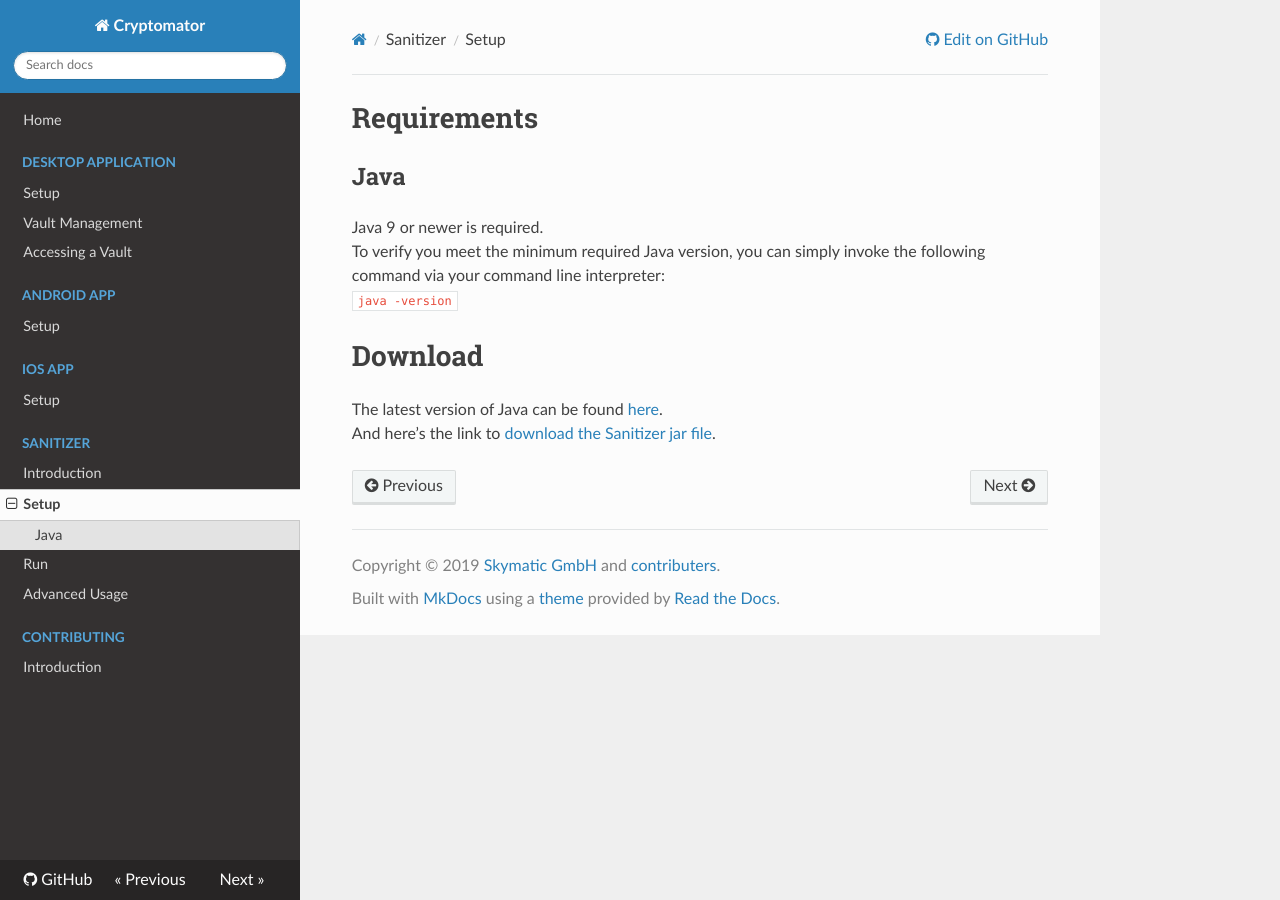
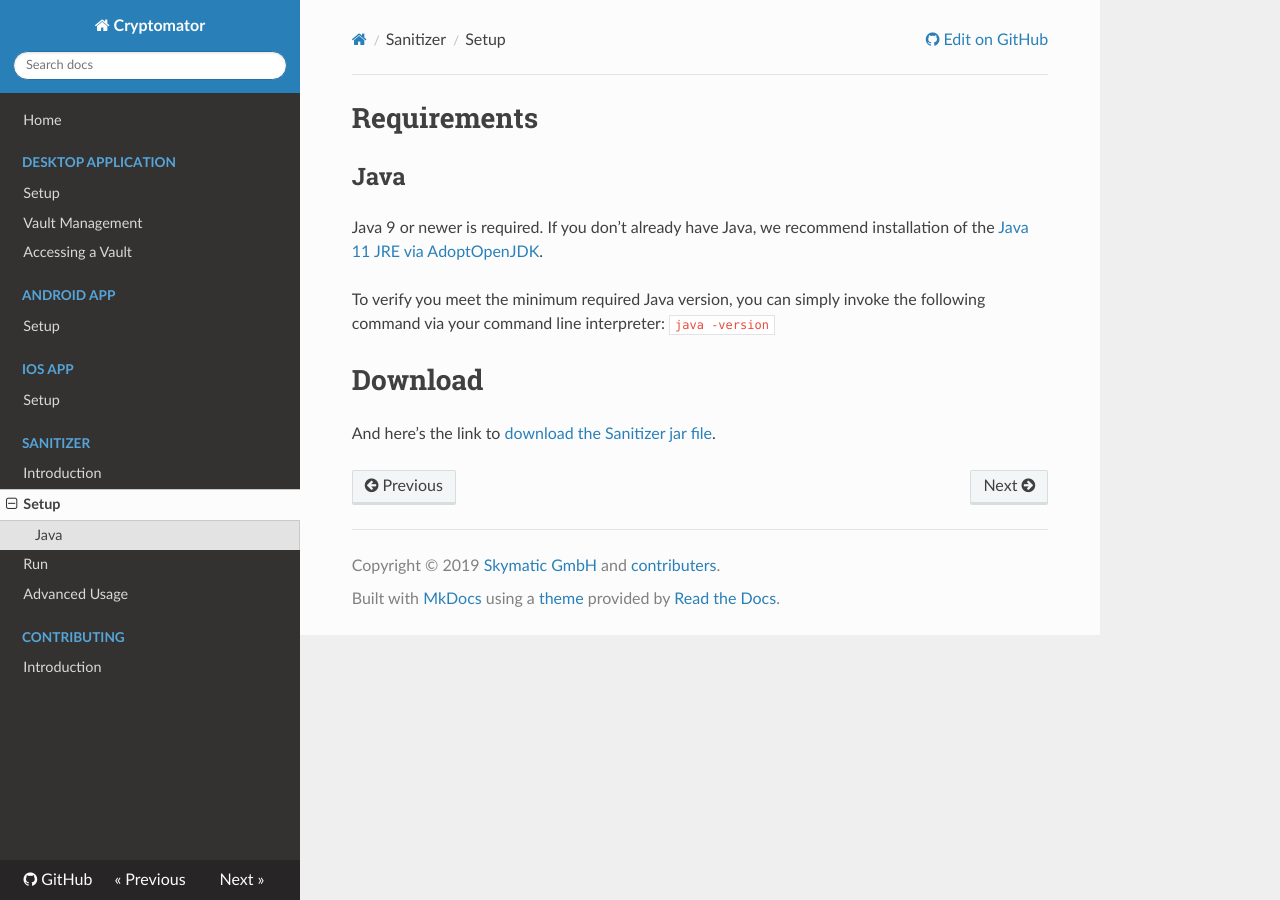
Before and after one commit to cryptomator/docs, an MkDocs documentation site: the page built from docs/sanitizer/setup.md, in a window 1280 px wide. Built offline with MkDocs 1.6.1, drawn with Linux system fonts in a browser that asks for light colours; nearby versions of some CDN libraries.

Commit message:
Update setup.md
Recommend AdoptOpenJDK instead of Oracle.

```diff
--- a/docs/sanitizer/setup.md
+++ b/docs/sanitizer/setup.md
@@ -2,11 +2,10 @@
 
 ## Java
 
-Java 9 or newer is required.
-To verify you meet the minimum required Java version, you can simply invoke the following command via your command line interpreter:
-`java -version`
+Java 9 or newer is required. If you don't already have Java, we recommend installation of the [Java 11 JRE via AdoptOpenJDK](https://adoptopenjdk.net/releases.html?variant=openjdk11&jvmVariant=hotspot){: rel="external"}.
+
+To verify you meet the minimum required Java version, you can simply invoke the following command via your command line interpreter: `java -version`
 
 # Download
 
-The latest version of Java can be found [here](https://www.oracle.com/technetwork/java/javase/downloads/index.html){: rel="external"}.
 And here's the link to [download the Sanitizer jar file](https://github.com/cryptomator/sanitizer/releases){: rel="external"}.
```
